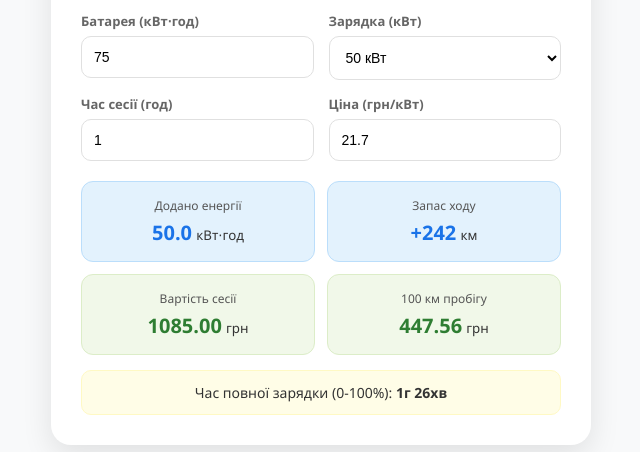
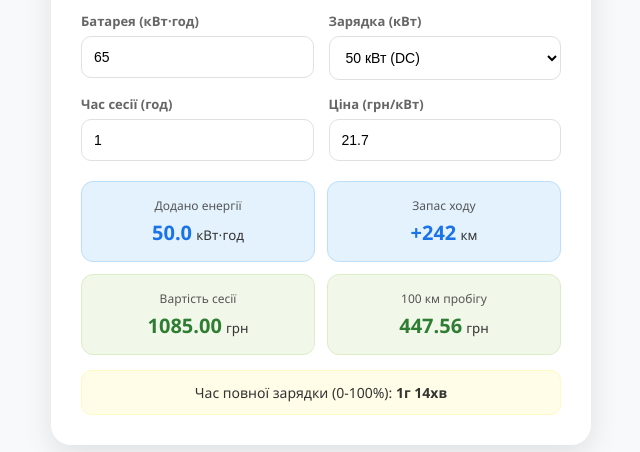
Before and after one commit to bog03072000-droid/ev-calc, a plain HTML site: page index.html in a window 1280 px wide. Shown: the part 288-740 px from the top of the page, 319-959 px from the left. Drawn offline with Linux system fonts and the light colour scheme.

Commit message:
Update index.html

```diff
--- a/index.html
+++ b/index.html
@@ -5,10 +5,10 @@
     <meta name="viewport" content="width=device-width, initial-scale=1.0, maximum-scale=1.0, user-scalable=no">
     <title>EV Калькулятор</title>
 
-    <link rel="apple-touch-icon" href="https://cdn-icons-png.flaticon.com/512/1024/1024340.png">
+    <link rel="apple-touch-icon" href="https://cdn-icons-png.flaticon.com/512/10331/10331665.png">
     <meta name="apple-mobile-web-app-capable" content="yes">
     <meta name="apple-mobile-web-app-status-bar-style" content="default">
-    <meta name="apple-mobile-web-app-title" content="EV Calc">
+    <meta name="apple-mobile-web-app-title" content="EV">
 
     <style>
         :root { --primary: #1a73e8; --success: #2e7d32; --bg: #f8f9fa; }
@@ -55,16 +55,19 @@
         </div>
         <div class="form-group">
             <label>Батарея (кВт⋅год)</label>
-            <input type="number" id="cap" value="75" oninput="calc()">
+            <input type="number" id="cap" value="65" oninput="calc()">
         </div>
         <div class="form-group">
             <label>Зарядка (кВт)</label>
             <select id="pwr" onchange="calc()">
-                <option value="11">11 кВт</option>
-                <option value="22">22 кВт</option>
-                <option value="50" selected>50 кВт</option>
-                <option value="120">120 кВт</option>
-                <option value="250">250 кВт</option>
+                <option value="2.2">2.2 кВт (Розетка)</option>
+                <option value="3.2">3.2 кВт (Підсилена)</option>
+                <option value="7">7 кВт (Wallbox 1ф)</option>
+                <option value="11">11 кВт (Wallbox 3ф)</option>
+                <option value="22">22 кВт (AC Fast)</option>
+                <option value="50" selected>50 кВт (DC)</option>
+                <option value="120">120 кВт (SC v2)</option>
+                <option value="250">250 кВт (SC v3)</option>
             </select>
         </div>
         <div class="form-group">
```
